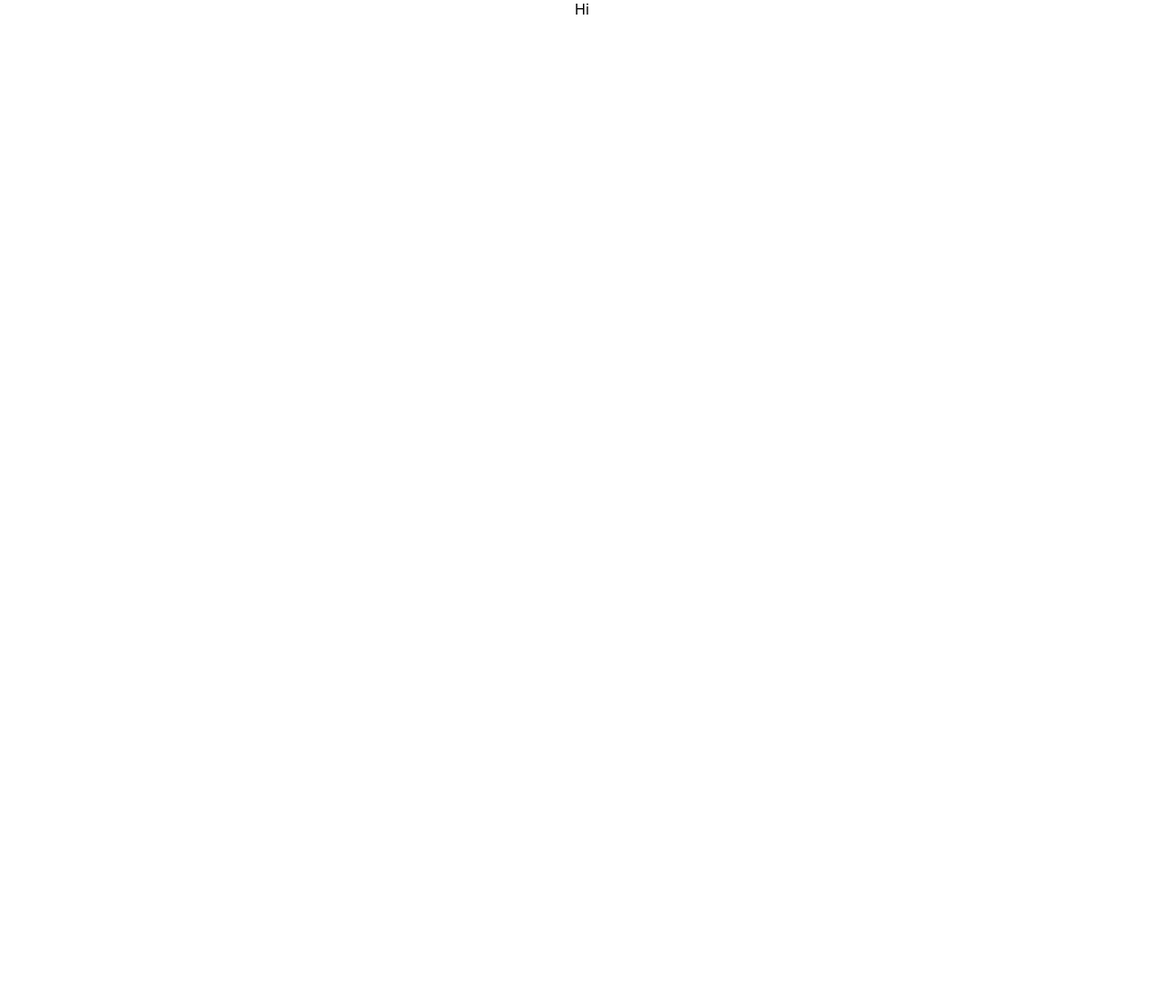
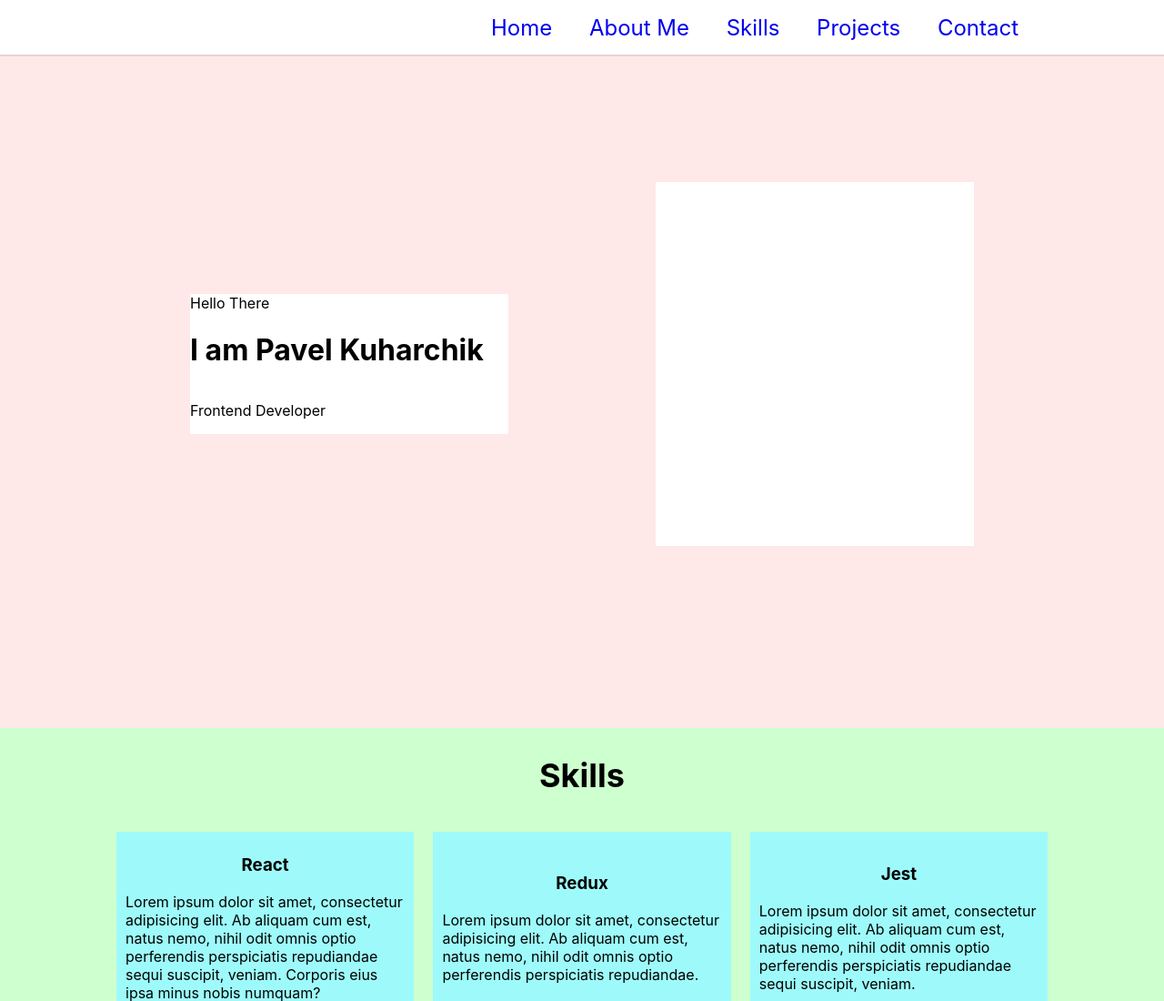
Before and after one commit to isefrog38/Portfolio, a React (Create React App) app: page / in a window 1280 px wide. Shown: the top 1100 px of the page at 91% size. Before the commit the page ends 800 px from the top, so only its background shows below. Built offline with nearby package versions, Linux system fonts and the light colour scheme.

Commit message:
first working

```diff
--- a/src/App.css
+++ b/src/App.css
@@ -1,38 +1,3 @@
 .App {
-  text-align: center;
+    background-color: white;
 }
-
-.App-logo {
-  height: 40vmin;
-  pointer-events: none;
-}
-
-@media (prefers-reduced-motion: no-preference) {
-  .App-logo {
-    animation: App-logo-spin infinite 20s linear;
-  }
-}
-
-.App-header {
-  background-color: #282c34;
-  min-height: 100vh;
-  display: flex;
-  flex-direction: column;
-  align-items: center;
-  justify-content: center;
-  font-size: calc(10px + 2vmin);
-  color: white;
-}
-
-.App-link {
-  color: #61dafb;
-}
-
-@keyframes App-logo-spin {
-  from {
-    transform: rotate(0deg);
-  }
-  to {
-    transform: rotate(360deg);
-  }
-}
--- a/src/App.tsx
+++ b/src/App.tsx
@@ -1,10 +1,11 @@
 import React from 'react';
 import './App.css';
+import {GlobalPage} from "./components/GlobalPage";
 
 function App() {
   return (
     <div className="App">
-      Hi
+        <GlobalPage />
     </div>
   );
 }
--- /dev/null
+++ b/src/components/GlobalPage.module.css
@@ -0,0 +1,3 @@
+.page {
+
+}
--- /dev/null
+++ b/src/components/GlobalPage.tsx
@@ -0,0 +1,15 @@
+import React from 'react';
+import s from "./GlobalPage.module.css";
+import {Header} from "./Header/Header";
+import {Main} from "./Main/Main";
+import {Skills} from "./Skills/Skills";
+
+export const GlobalPage = () => {
+    return (
+        <div className={s.page}>
+            <Header />
+            <Main/>
+            <Skills/>
+        </div>
+    );
+};
--- /dev/null
+++ b/src/components/Header/Header.module.css
@@ -0,0 +1,41 @@
+.headerParent {
+    background-color: white;
+    width: 100%;
+    position: fixed;
+    height: 60px;
+    display: flex;
+    align-items: center;
+    justify-content: flex-end;
+    box-shadow: 0px 2px rgba(128, 128, 128, 0.2);
+}
+
+.headerChild {
+    display: flex;
+    justify-content: space-between;
+    width: 600px;
+    margin-right: 150px;
+}
+
+a {
+    text-decoration: none;
+    font-size: x-large;
+    padding: 5px 10px;
+}
+
+a:active {
+    background-color: #f9564f;
+    border-radius: 40px;
+    color: white;
+}
+
+a:focus {
+    background-color: #f9564f;
+    border-radius: 40px;
+    color: white;
+}
+
+a:hover {
+    background-color: #f9564f;
+    border-radius: 40px;
+    color: white;
+}
--- /dev/null
+++ b/src/components/Header/Header.tsx
@@ -0,0 +1,16 @@
+import React from 'react';
+import s from "./Header.module.css";
+
+export const Header = () => {
+    return (
+        <div className={s.headerParent}>
+            <div className={s.headerChild}>
+                    <a href="#">Home</a>
+                    <a href="#">About Me</a>
+                    <a href="#">Skills</a>
+                    <a href="#">Projects</a>
+                    <a href="#">Contact</a>
+            </div>
+        </div>
+    );
+};
--- /dev/null
+++ b/src/components/Main/Main.module.css
@@ -0,0 +1,43 @@
+.main {
+    height: 100vh;
+    background: rgba(249, 86, 79, 0.13);
+    z-index: 1;
+}
+
+.main:after {
+    content: "";
+    width: 1200px;
+    height: 1000px;
+    border-radius: 50%;
+    position: absolute;
+    top: -200px;
+    left: -200px;
+    background-color: #fff;
+    z-index: -1;
+}
+
+
+.mainContainer {
+    display: flex;
+    /*border: 1px dashed;*/
+    width: 80%;
+    height: 100%;
+    margin: 0 auto;
+    align-items: center;
+    justify-content: space-around;
+}
+
+.HomeInfo {
+    width: 350px;
+    height: auto;
+    background-color: white;
+    display: flex;
+    flex-direction: column;
+}
+
+.HomeInfoPhoto {
+    width: 350px;
+    height: 400px;
+    background-color: white;
+    float: right;
+}
--- /dev/null
+++ b/src/components/Main/Main.tsx
@@ -0,0 +1,18 @@
+import React from 'react';
+import s from "./Main.module.css";
+
+
+export const Main = () => {
+    return (
+        <div className={s.main}>
+                <div className={s.mainContainer}>
+                    <div className={s.HomeInfo}>
+                        <span>Hello There</span>
+                        <h1>I am Pavel Kuharchik</h1>
+                        <p>Frontend Developer</p>
+                    </div>
+                    <div className={s.HomeInfoPhoto}></div>
+                </div>
+        </div>
+    );
+};
--- /dev/null
+++ b/src/components/Skills/Skills.tsx
@@ -0,0 +1,69 @@
+import React from 'react';
+import s from "./Skils.module.css";
+
+export const Skills = () => {
+
+    let array = [
+        {
+            id: 1,
+            title: "React",
+            description: "Lorem ipsum dolor sit amet, consectetur adipisicing elit. Ab aliquam cum est, natus nemo, nihil odit omnis optio perferendis perspiciatis repudiandae sequi suscipit, veniam. Corporis eius ipsa minus nobis numquam?"
+        },
+        {
+            id: 2,
+            title: "Redux",
+            description: "Lorem ipsum dolor sit amet, consectetur adipisicing elit. Ab aliquam cum est, natus nemo, nihil odit omnis optio perferendis perspiciatis repudiandae."
+        },
+        {
+            id: 3,
+            title: "Jest",
+            description: "Lorem ipsum dolor sit amet, consectetur adipisicing elit. Ab aliquam cum est, natus nemo, nihil odit omnis optio perferendis perspiciatis repudiandae sequi suscipit, veniam. "
+        },
+        {
+            id: 4,
+            title: "Redux-Thunk",
+            description: "Lorem ipsum dolor sit amet, consectetur adipisicing elit. Ab aliquam cum est, natus nemo, nihil odit omnis optio perferendis perspiciatis repudiandae sequi suscipit, veniam. Corporis eius ipsa minus nobis numquam?"
+        },
+        {
+            id: 5,
+            title: "Typescript",
+            description: "Lorem ipsum dolor sit amet, consectetur adipisicing elit. Ab aliquam cum est, natus nemo, nihil odit omnis optio perferendis perspiciatis repudiandae."
+        },
+        {
+            id: 6,
+            title: "Rest API",
+            description: "Lorem ipsum dolor sit amet, consectetur adipisicing elit. Ab aliquam cum est, natus nemo, nihil odit omnis optio perferendis perspiciatis repudiandae sequi suscipit, veniam. "
+        },
+        {
+            id: 6,
+            title: "Styled Components",
+            description: "Lorem ipsum dolor sit amet, consectetur adipisicing elit. Ab aliquam cum est, natus nemo, nihil odit omnis optio perferendis perspiciatis repudiandae sequi suscipit, veniam. "
+        },
+        {
+            id: 6,
+            title: "SCSS/HTML",
+            description: "Lorem ipsum dolor sit amet, consectetur adipisicing elit. Ab aliquam cum est, natus nemo, nihil odit omnis optio perferendis perspiciatis repudiandae sequi suscipit, veniam. "
+        },
+        {
+            id: 6,
+            title: "JavaScript",
+            description: "Lorem ipsum dolor sit amet, consectetur adipisicing elit. Ab aliquam cum est, natus nemo, nihil odit omnis optio perferendis perspiciatis repudiandae sequi suscipit, veniam. "
+        },
+    ];
+
+    return (
+        <div className={s.skillsBlock}>
+            <div className={s.titleH2}>
+                <h2>Skills</h2>
+            </div>
+            <div className={s.skills}>
+                {array.map(el => (
+                    <div key={el.id} className={s.skill}>
+                        <h3>{el.title}</h3>
+                        <span>{el.description}</span>
+                    </div>
+                ))}
+            </div>
+        </div>
+    );
+}
--- /dev/null
+++ b/src/components/Skills/Skils.module.css
@@ -0,0 +1,37 @@
+.skillsBlock {
+    width: 100%;
+    height: 100vh;
+    background-color: #ceffce;
+}
+
+.titleH2 {
+    display: flex;
+    align-items: center;
+    justify-content: center;
+    font-size: x-large;
+}
+
+.skills {
+    display: flex;
+    width: 80%;
+    height: 80%;
+    margin: 0 auto;
+    flex-wrap: wrap;
+    justify-content: space-between;
+    align-items: center;
+}
+
+.skill {
+    display: flex;
+    flex-direction: column;
+    align-items: center;
+    background-color: #9efafa;
+    width: 30%;
+    height: 27%;
+    padding: 10px;
+    justify-content: center;
+}
+
+h5 {
+    font-size: larger;
+}
```
